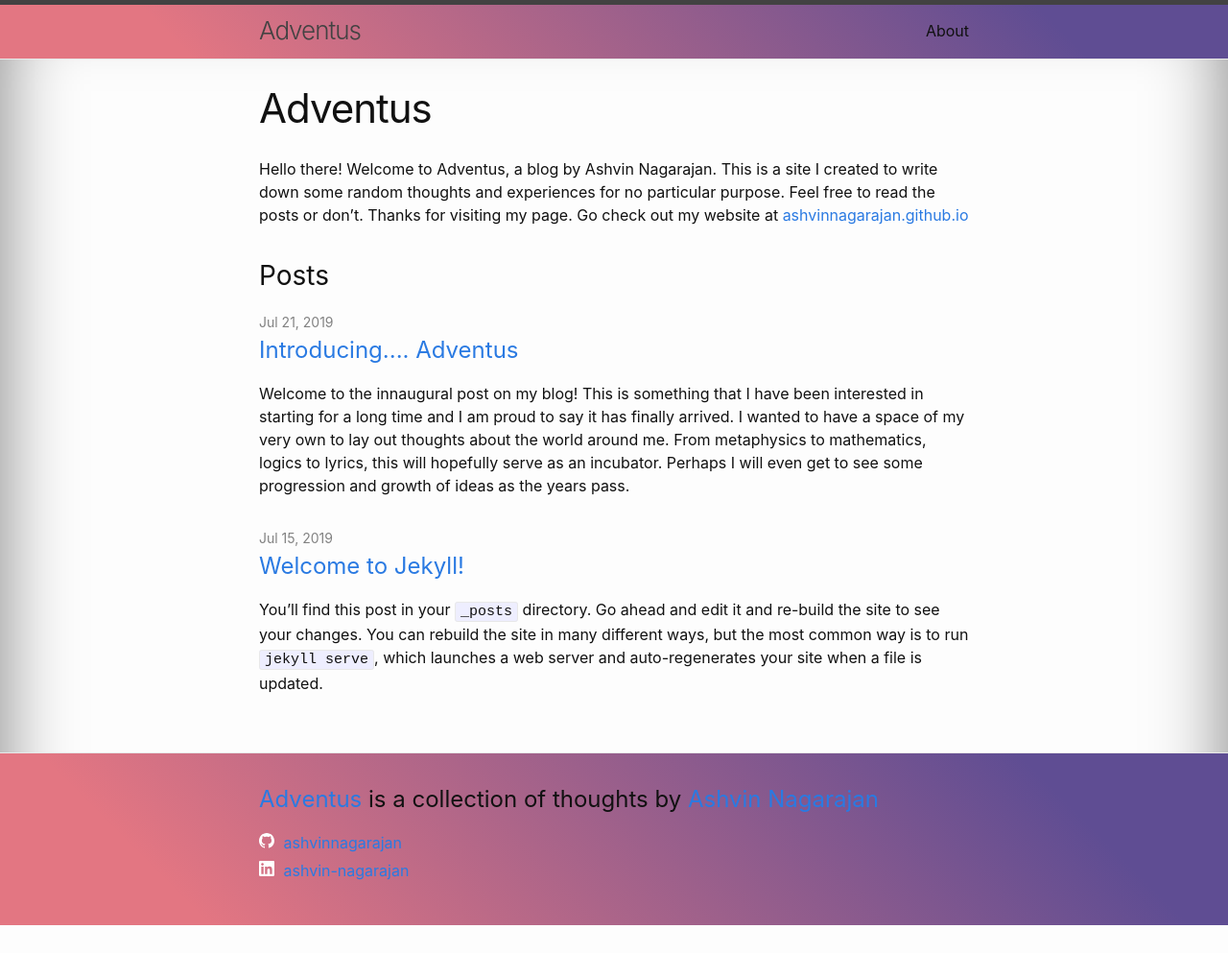
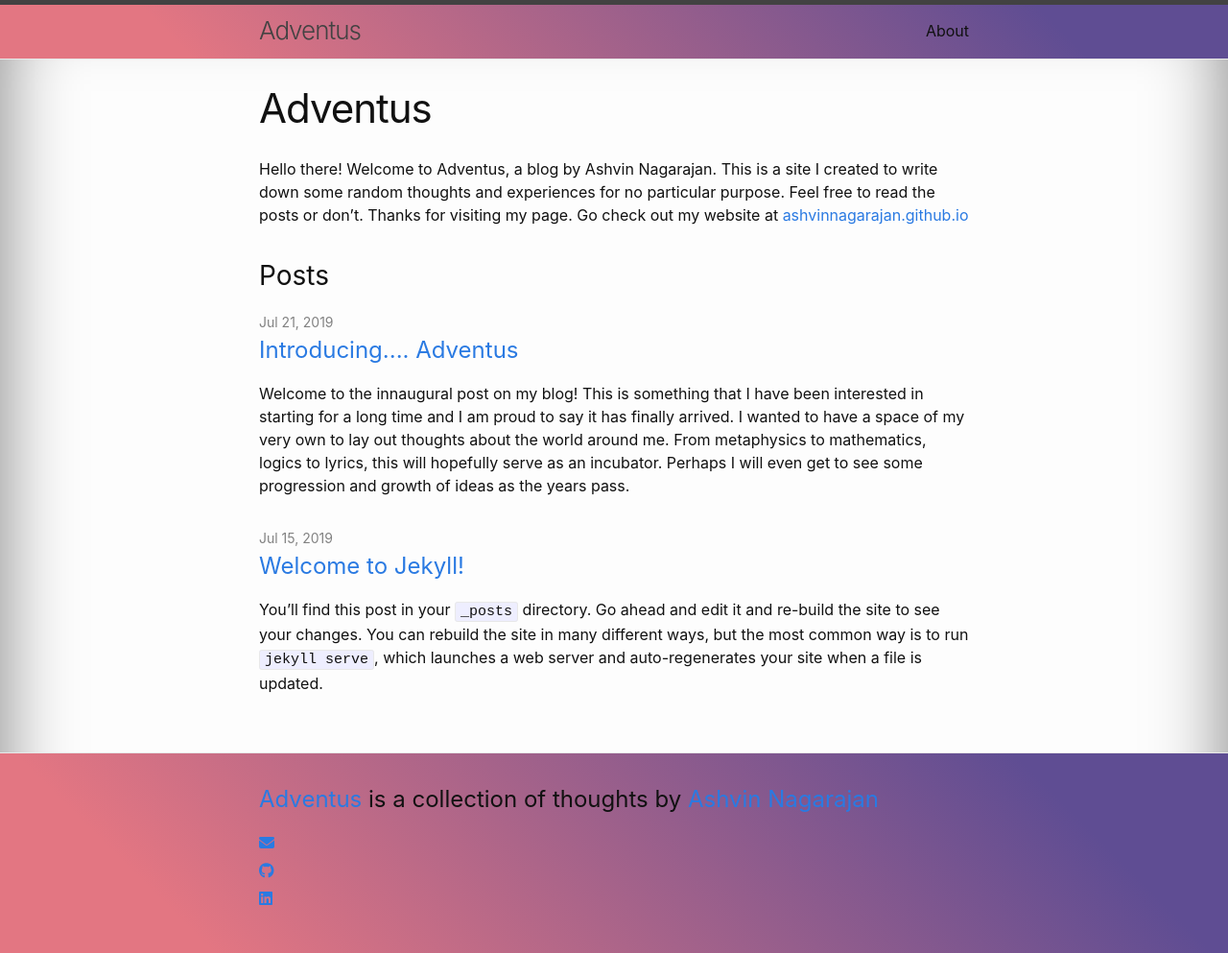
Before and after one commit to ashvinnagarajan/Blog, a Jekyll site: the page built from index.html, in a window 1280 px wide. Shown: the whole page at 96% size. Built offline with Jekyll 4.4.1, drawn with Linux system fonts in a browser that asks for light colours; nearby versions of some CDN libraries; before the commit the page ends 964 px from its top, so only the background shows below that.

Commit message:
added fontawesome icons

```diff
--- a/_includes/head.html
+++ b/_includes/head.html
@@ -8,4 +8,7 @@
   {%- if jekyll.environment == 'production' and site.google_analytics -%}
     {%- include google-analytics.html -%}
   {%- endif -%}
+
+
+  <script src="https://kit.fontawesome.com/3a82081a41.js"></script>
 </head>
--- a/_includes/social.html
+++ b/_includes/social.html
@@ -1,4 +1,5 @@
 <ul class="social-media-list">
+  <!-- {%- if site.email -%}<li><a href=""><i style="color:white;" class="fas fa-envelope"></i> <span class="username">{{ site.email | escape }}</span></a></li>{%- endif -%}
   {%- if site.dribbble_username -%}<li><a href="https://dribbble.com/{{ site.dribbble_username| cgi_escape | escape }}"><svg class="svg-icon"><use xlink:href="{{ '/assets/minima-social-icons.svg#dribbble' | relative_url }}"></use></svg> <span class="username">{{ site.dribbble_username| escape }}</span></a></li>{%- endif -%}
   {%- if site.facebook_username -%}<li><a href="https://www.facebook.com/{{ site.facebook_username| cgi_escape | escape }}"><svg class="svg-icon"><use xlink:href="{{ '/assets/minima-social-icons.svg#facebook' | relative_url }}"></use></svg> <span class="username">{{ site.facebook_username| escape }}</span></a></li>{%- endif -%}
   {%- if site.flickr_username -%}<li><a href="https://www.flickr.com/photos/{{ site.flickr_username| cgi_escape | escape }}"><svg class="svg-icon"><use xlink:href="{{ '/assets/minima-social-icons.svg#flickr' | relative_url }}"></use></svg> <span class="username">{{ site.flickr_username| escape }}</span></a></li>{%- endif -%}
@@ -10,5 +11,12 @@
   {%- if site.twitter_username -%}<li><a href="https://www.twitter.com/{{ site.twitter_username| cgi_escape | escape }}"><svg class="svg-icon"><use xlink:href="{{ '/assets/minima-social-icons.svg#twitter' | relative_url }}"></use></svg> <span class="username">{{ site.twitter_username| escape }}</span></a></li>{%- endif -%}
   {%- if site.youtube_username -%}<li><a href="https://youtube.com/{{ site.youtube_username| cgi_escape | escape }}"><svg class="svg-icon"><use xlink:href="{{ '/assets/minima-social-icons.svg#youtube' | relative_url }}"></use></svg> <span class="username">{{ site.youtube_username| escape }}</span></a></li>{%- endif -%}
   {%- if site.googleplus_username -%}<li><a href="https://plus.google.com/{{ site.googleplus_username| escape }}"><svg class="svg-icon"><use xlink:href="{{ '/assets/minima-social-icons.svg#googleplus' | relative_url }}"></use></svg> <span class="username">{{ site.googleplus_username| escape }}</span></a></li>{%- endif -%}
-  {%- if site.rss -%}<li><a href="{{ 'feed.xml' | relative_url }}"><svg class="svg-icon"><use xlink:href="{{ '/assets/minima-social-icons.svg#rss' | relative_url }}"></use></svg> <span>{{ site.rss | escape }}</span></a></li>{%- endif -%}
+  {%- if site.rss -%}<li><a href="{{ 'feed.xml' | relative_url }}"><svg class="svg-icon"><use xlink:href="{{ '/assets/minima-social-icons.svg#rss' | relative_url }}"></use></svg> <span>{{ site.rss | escape }}</span></a></li>{%- endif -%} -->
+
+
+  {%- if site.web_address -%}<li><a href="https://{{site.web_address | escape}}"><i class="fas fa-scroll"></i></a></li>{%- endif -%}
+  {%- if site.email -%}<li><a href="mailto:{{site.email}}"><i class="fas fa-envelope"></i></a></li>{%- endif -%}
+  {%- if site.github_username -%}<li><a href="https://github.com/{{ site.github_username| cgi_escape | escape }}"><i class="fab fa-github"></i></a></li>{%- endif -%}
+  {%- if site.linkedin_username -%}<li><a href="https://www.linkedin.com/in/{{ site.linkedin_username| cgi_escape | escape }}"><i class="fab fa-linkedin"></i></a></li>{%- endif -%}
+
 </ul>
```
